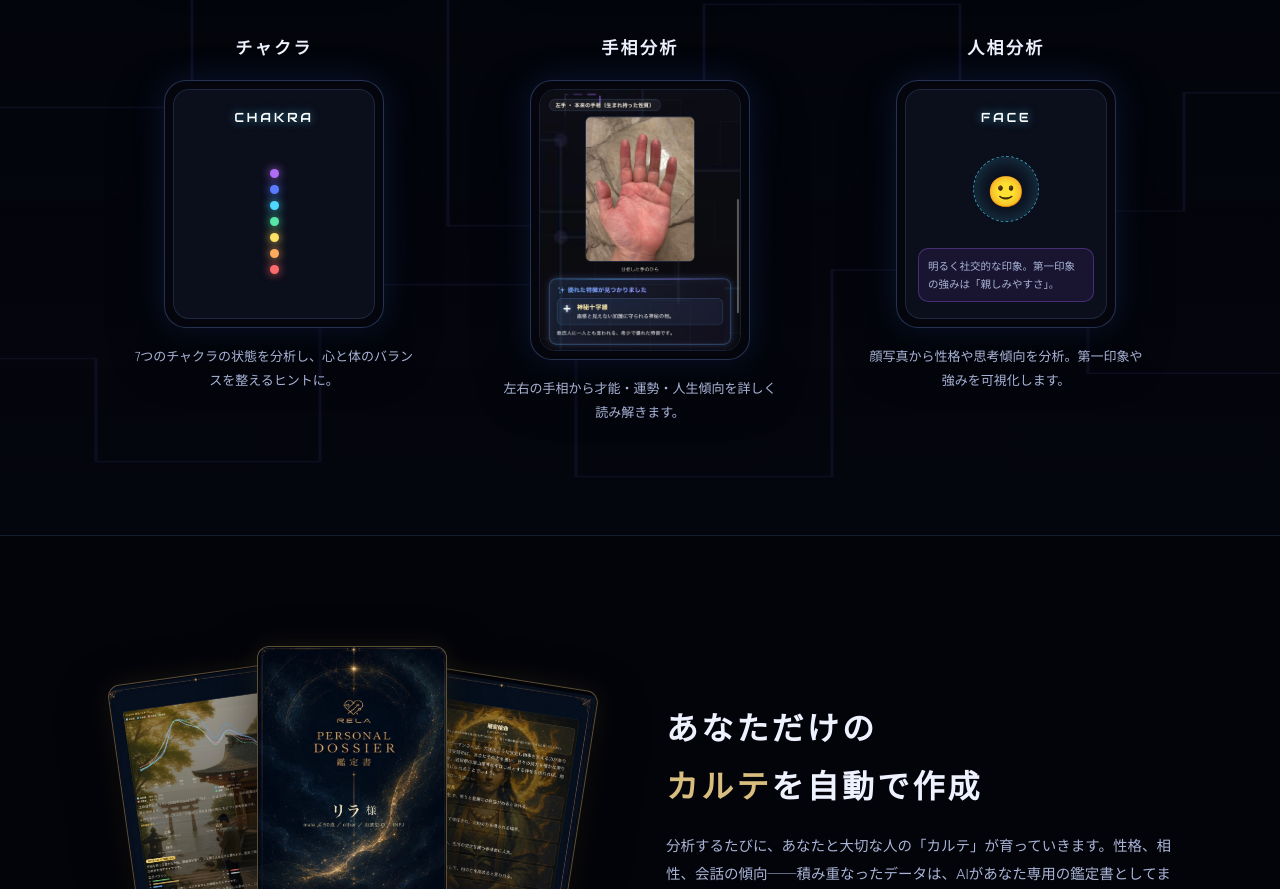
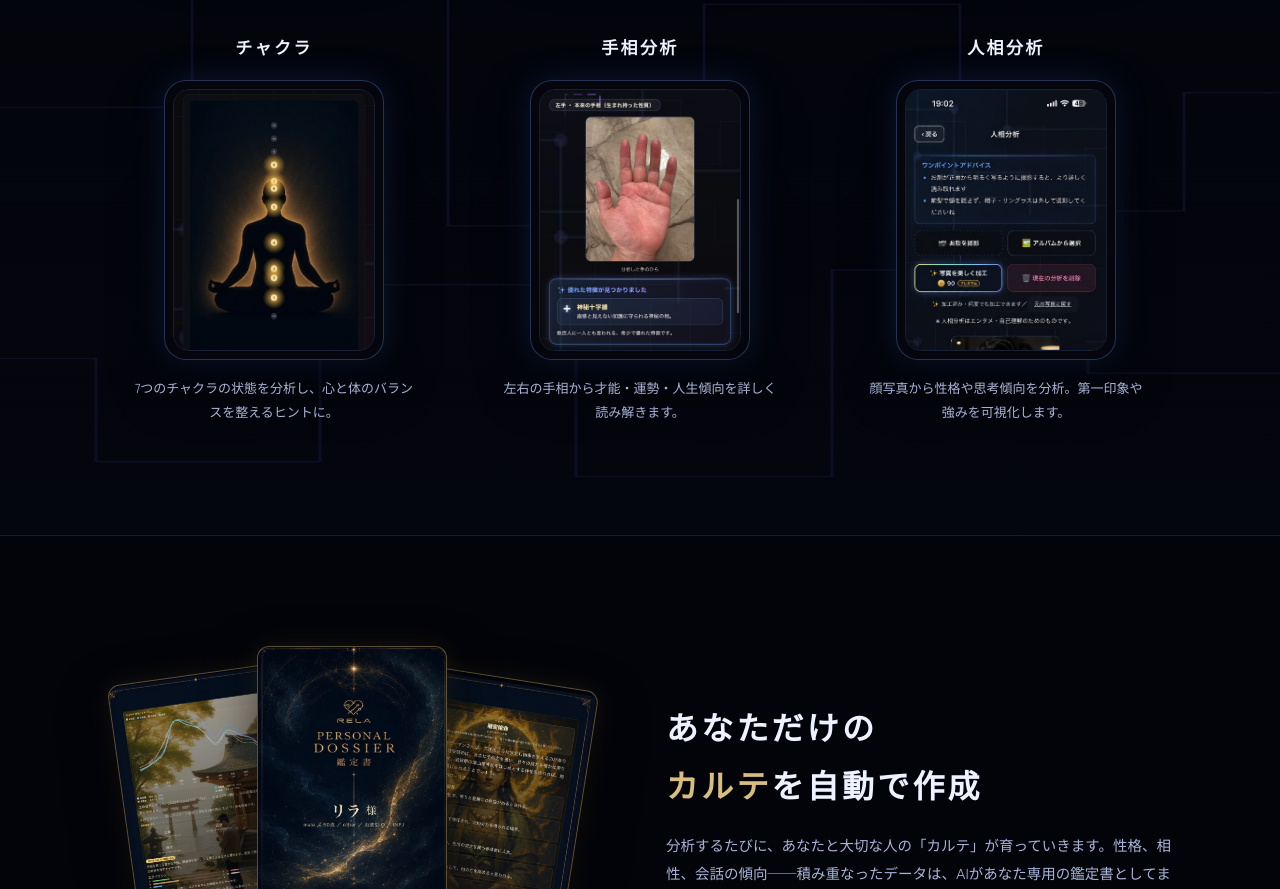
Before and after one commit to hmiyamagooner-collab/rela.lp, a website: page lp.html in a window 1280 px wide. Shown: the part 2569-3458 px from the top of the page. Drawn offline with Linux system fonts and the light colour scheme.

Commit message:
feat(lp): できることのチャクラ・人相もアプリ実スクショに差し替え(全6機能を実画面化)
残していた2機能のモックを実スクショに:
- チャクラ: 12チャクラの開放度アート画面(ss-chakra.jpg)
- 人相分析: お顔から性格・第一印象を分析する画面(ss-face.jpg)
人相の元PNG(1.45MB)はsharpでJPG圧縮(129KB)。これで#featuresの6機能すべてが実画面に。

Co-Authored-By: Claude Opus 4.8 (1M context) <noreply@anthropic.com>
Claude-Session: https://claude.ai/code/session_01PgvVkNYck7DozvL3zzERkS

```diff
--- a/lp.html
+++ b/lp.html
@@ -569,18 +569,7 @@ footer{position:relative;z-index:1;border-top:1px solid var(--line);padding:44px
       <!-- 4 チャクラ -->
       <div class="f-item rv">
         <h3>チャクラ</h3>
-        <div class="mini"><div class="scr">
-          <div class="m-title">CHAKRA</div>
-          <div class="chakra">
-            <i style="background:#b06cf5;box-shadow:0 0 10px #b06cf5"></i>
-            <i style="background:#5a7bff;box-shadow:0 0 10px #5a7bff"></i>
-            <i style="background:#4fd8ff;box-shadow:0 0 10px #4fd8ff"></i>
-            <i style="background:#57e6a8;box-shadow:0 0 10px #57e6a8"></i>
-            <i style="background:#ffe066;box-shadow:0 0 10px #ffe066"></i>
-            <i style="background:#ffab5e;box-shadow:0 0 10px #ffab5e"></i>
-            <i style="background:#ff6b6b;box-shadow:0 0 10px #ff6b6b"></i>
-          </div>
-        </div></div>
+        <div class="mini"><img class="mini-shot" src="assets/ss-chakra.jpg" alt="チャクラ分析。第1〜第12チャクラの開放度をアートで表示" loading="lazy"></div>
         <p>7つのチャクラの状態を分析し、心と体のバランスを整えるヒントに。</p>
       </div>
 
@@ -594,11 +583,7 @@ footer{position:relative;z-index:1;border-top:1px solid var(--line);padding:44px
       <!-- 6 人相分析 -->
       <div class="f-item rv">
         <h3>人相分析</h3>
-        <div class="mini"><div class="scr">
-          <div class="m-title">FACE</div>
-          <div class="face"><div class="fc">🙂</div></div>
-          <div class="chat">明るく社交的な印象。第一印象の強みは「親しみやすさ」。</div>
-        </div></div>
+        <div class="mini"><img class="mini-shot" src="assets/ss-face.jpg" alt="人相分析。お顔の写真から性格・第一印象・強みを分析" loading="lazy"></div>
         <p>顔写真から性格や思考傾向を分析。第一印象や強みを可視化します。</p>
       </div>
     </div>
```
Also changed, not shown: assets/ss-chakra.jpg (added), assets/ss-face.jpg (added).
